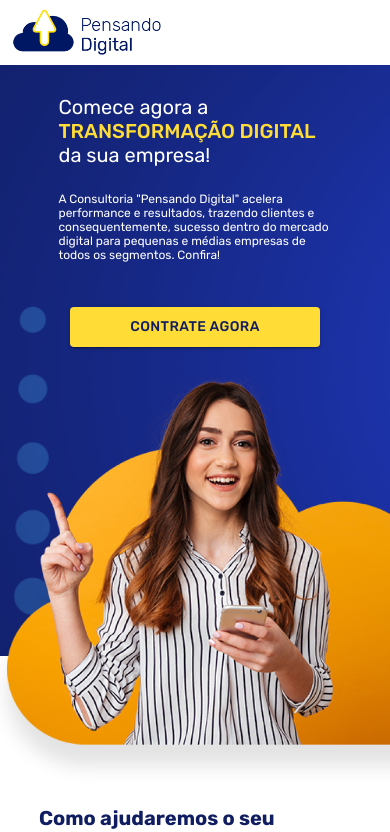
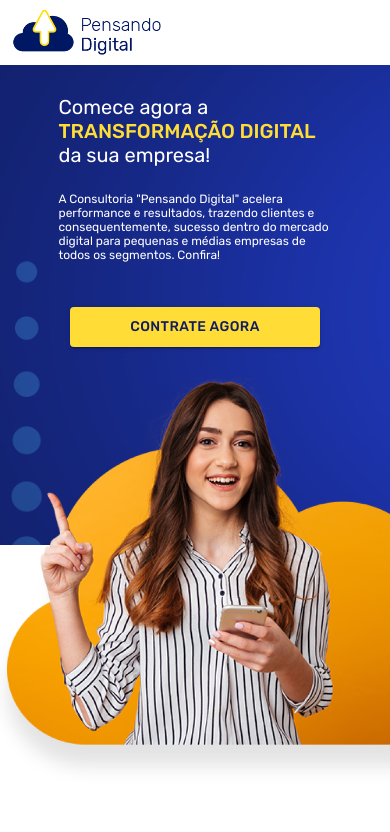
Before and after one commit to Juliancio/show-money-gama-xp31, a React (Create React App) app: page / in a window 390 px wide. Shown: the top 832 px of the page. Built offline with nearby package versions, Linux system fonts and the light colour scheme.

Commit message:
Update style.css

```diff
--- a/src/components/style.css
+++ b/src/components/style.css
@@ -43,7 +43,7 @@
     background-size: cover;
     background-repeat: no-repeat;
     background-position: center;
-    height: 70vh;
+    height: 30em;
     color: white;
     display: flex;
     align-items: center;
@@ -401,7 +401,6 @@ form {
     .hero {
         background-position: left;
         flex-direction: column;
-        margin-bottom: -200px;
     }
     .container h3 {
         font-size: 20px;
```
